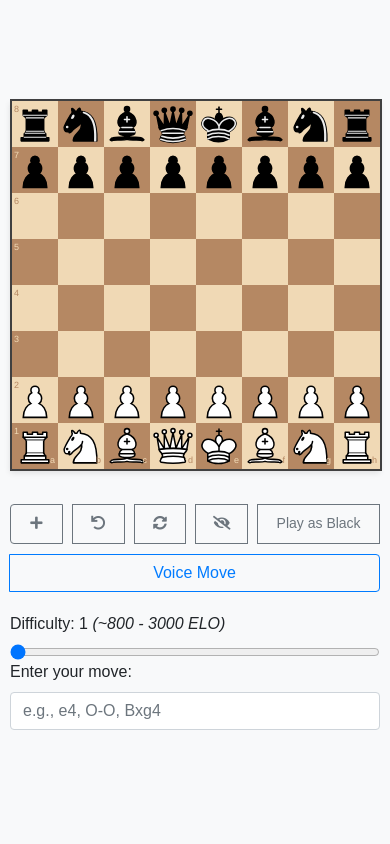
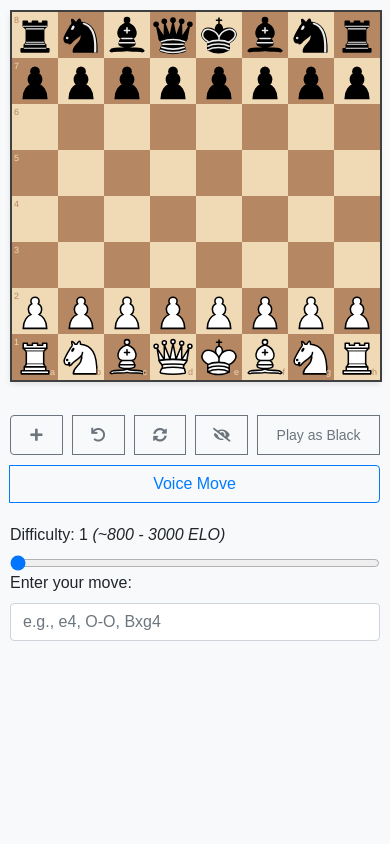
Before and after one commit to SterlingHsu/Blindfold-Chess-Trainer, a Flask app: page / in a window 390 px wide. Run offline with Flask 3, Linux system fonts and the light colour scheme; some libraries are stand-ins or nearby versions.

Commit message:
ui mobile fixes

```diff
--- a/static/css/styles.css
+++ b/static/css/styles.css
@@ -182,6 +182,7 @@ body {
     gap: 20px;
     height: 100%;
     flex-direction: column;
+    justify-content: flex-start;
   }
 
   .board-container,
```
